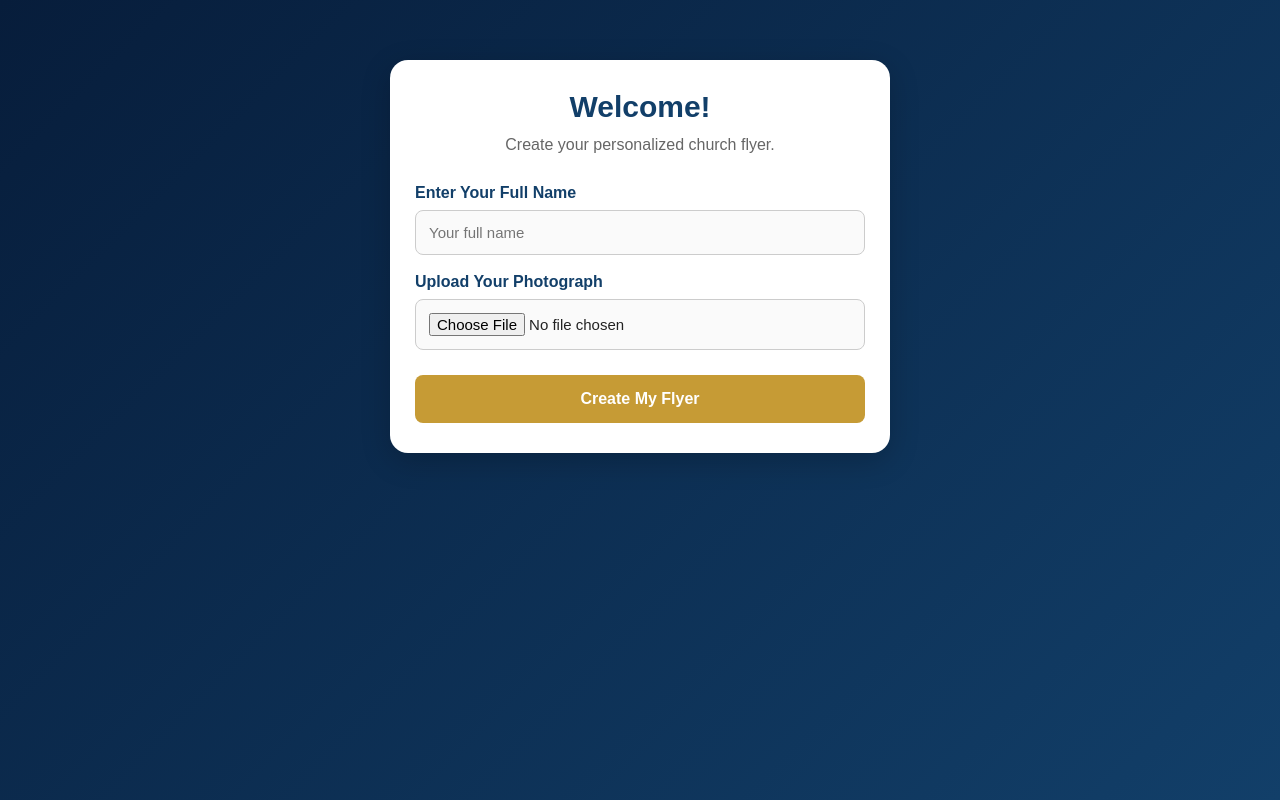
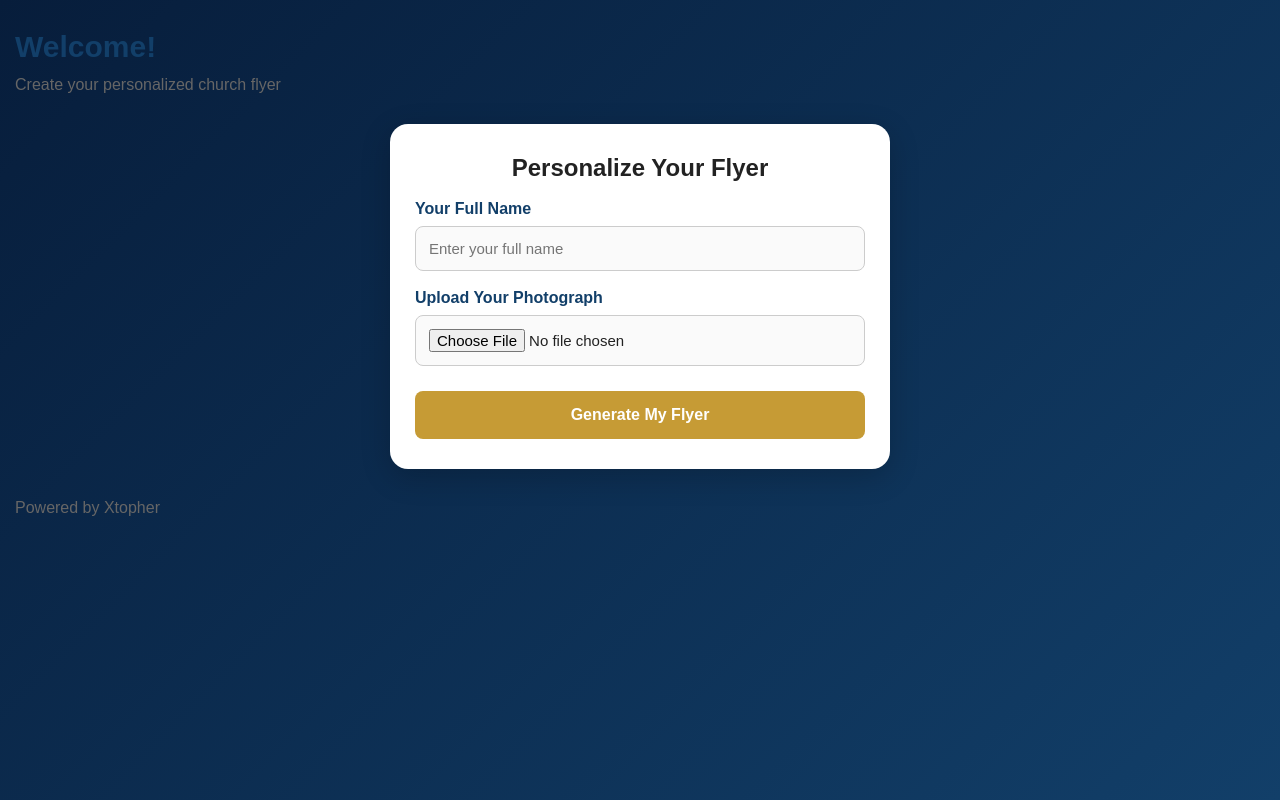
Before and after one commit to TAC-Central-Field/Index.html-style.css-script.js, a plain HTML site: page index.html in a window 1280 px wide. Drawn offline with Linux system fonts and the light colour scheme.

Commit message:
Update title and labels in index.html

```diff
--- a/index.html
+++ b/index.html
@@ -4,43 +4,47 @@
 <head>
   <meta charset="UTF-8">
   <meta name="viewport" content="width=device-width, initial-scale=1.0">
-  <title>Personalized Church Flyer</title>
+  <title>Church Flyer Generator</title>
   <link rel="stylesheet" href="style.css">
 </head>
 <body>
 
-  <div class="container">
+  <header>
     <h1>Welcome!</h1>
-    <p>Create your personalized church flyer.</p>
+    <p>Create your personalized church flyer</p>
+  </header>
+
+  <main class="container">
+    <h2>Personalize Your Flyer</h2>
 
     <form id="flyerForm">
-      <label for="name">Enter Your Full Name</label>
-      <input
-        type="text"
-        id="name"
-        placeholder="Your full name"
-        required
-      >
+      <label for="fullName">Your Full Name</label>
+      <input type="text" id="fullName"
+        placeholder="Enter your full name" required>
 
       <label for="photo">Upload Your Photograph</label>
-      <input
-        type="file"
-        id="photo"
-        accept="image/*"
-        required
-      >
+      <input type="file" id="photo"
+        accept="image/*" required>
 
-      <button type="submit">Create My Flyer</button>
+      <button type="submit">Generate My Flyer</button>
     </form>
 
-    <div id="preview" class="preview" hidden>
+    <section id="result" hidden>
       <h2>Your Personalized Flyer</h2>
-      <img id="previewPhoto" alt="Your uploaded photograph">
-      <h3 id="previewName"></h3>
-      <button type="button" id="downloadBtn">Download Flyer</button>
-    </div>
-  </div>
+      <div id="flyerPreview">
+        <img id="previewPhoto" alt="Your uploaded photograph">
+        <h3 id="previewName"></h3>
+      </div>
+      <button id="downloadBtn" type="button">
+        Download Flyer
+      </button>
+    </section>
+  </main>
+
+  <footer>
+    <p>Powered by Xtopher</p>
+  </footer>
 
   <script src="script.js"></script>
 </body>
-        </html>
+  </html>
```
